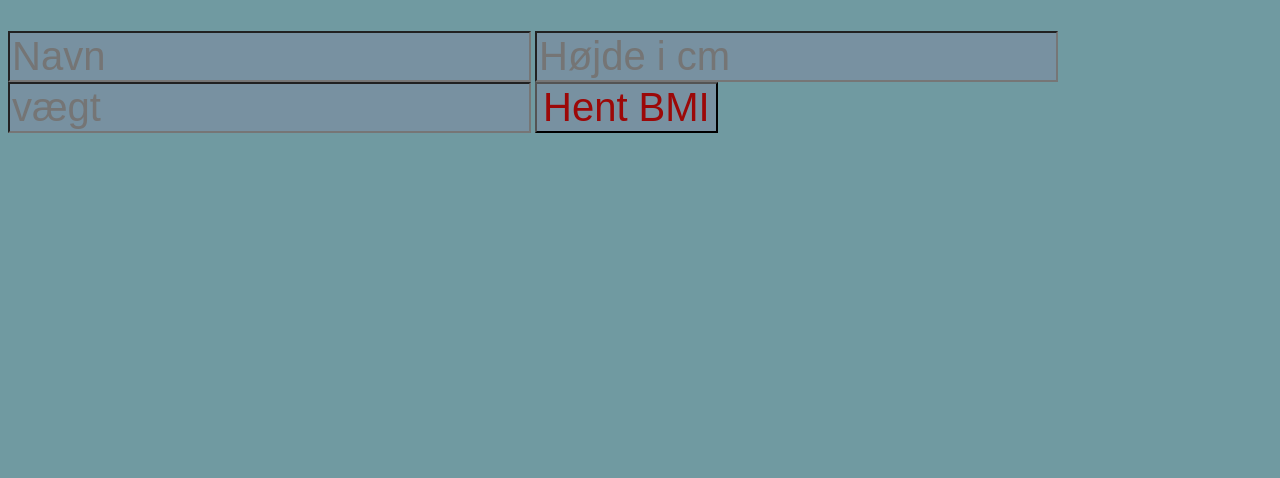
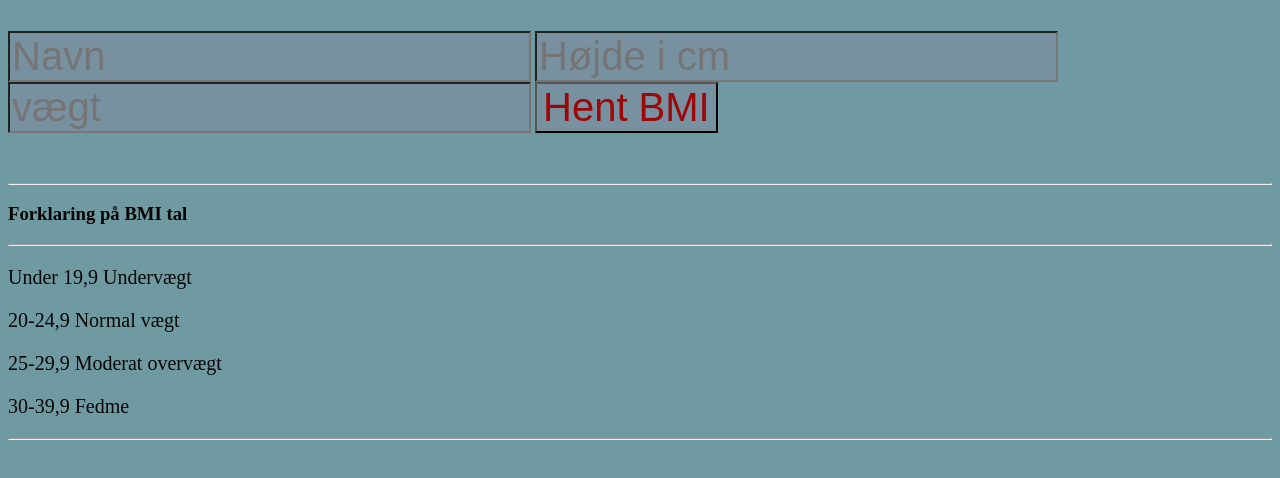
Before and after one commit to KnudNielsen999/BMI, a plain HTML site: page index.html in a window 1280 px wide. Shown: the part 156-634 px from the top of the page. Drawn offline with Linux system fonts and the light colour scheme.

Commit message:
Add files via upload

```diff
--- a/Styles.css
+++ b/Styles.css
@@ -1,5 +1,10 @@
 body {
     background-color: rgb(112, 154, 161);
+  }
+  p{
+    color: rgb(7, 6, 7);
+   font:italic;
+   font-size: 20px;
   }
   h1 {
     color: rgb(26, 8, 104);
--- a/index.html
+++ b/index.html
@@ -21,7 +21,14 @@
     <p id="ditnavn"></p>
     <p id="BmiTal"></p>
     <p id="Diagnose"></p>
-
+    <hr>
+    <h3>Forklaring på BMI tal</h3>
+    <hr>
+    <p>Under 19,9 Undervægt</p>
+    <p>20-24,9	Normal vægt</p>
+    <p>25-29,9	Moderat overvægt </p>
+    <p>30-39,9	Fedme</p>
+    <hr>
 
 
     <script src="program.js"></script>
```
